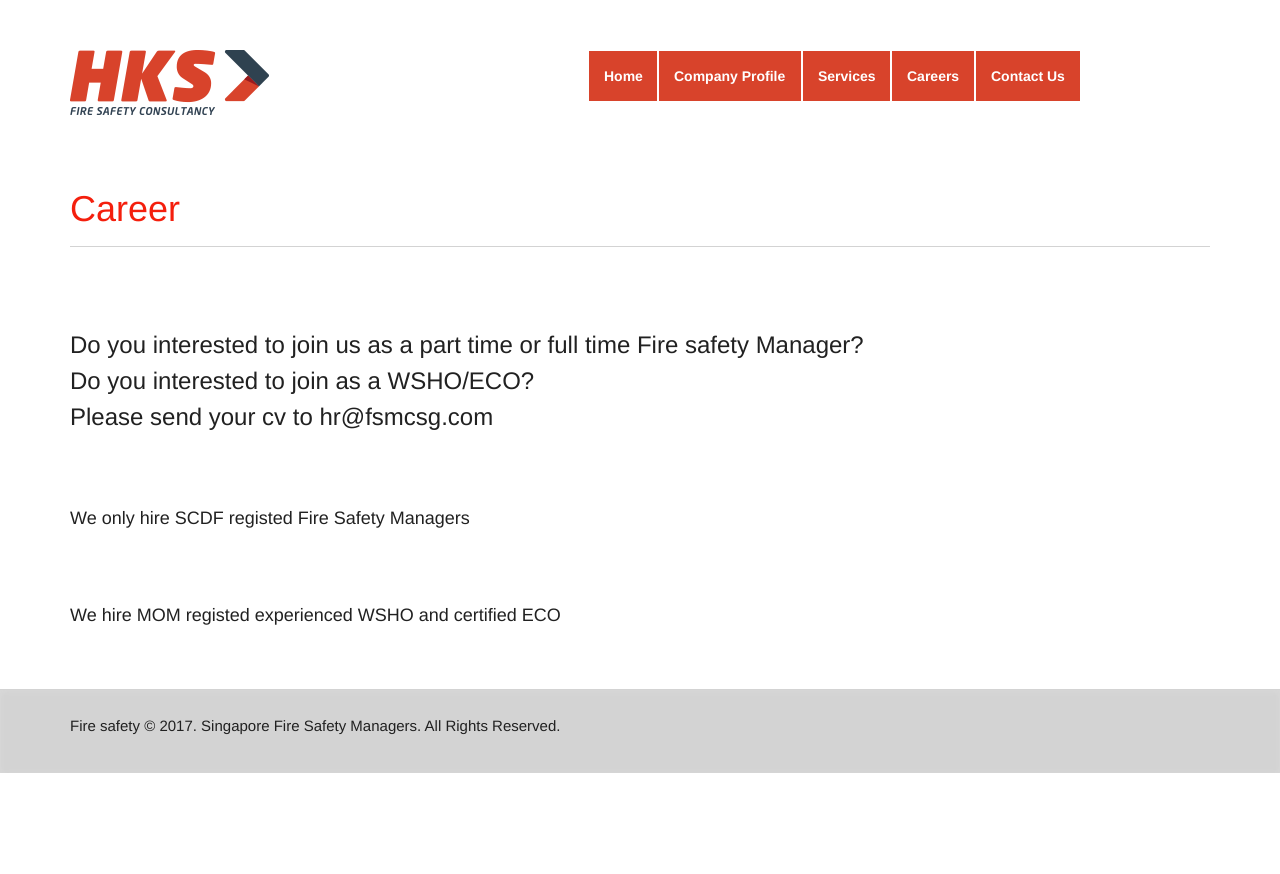
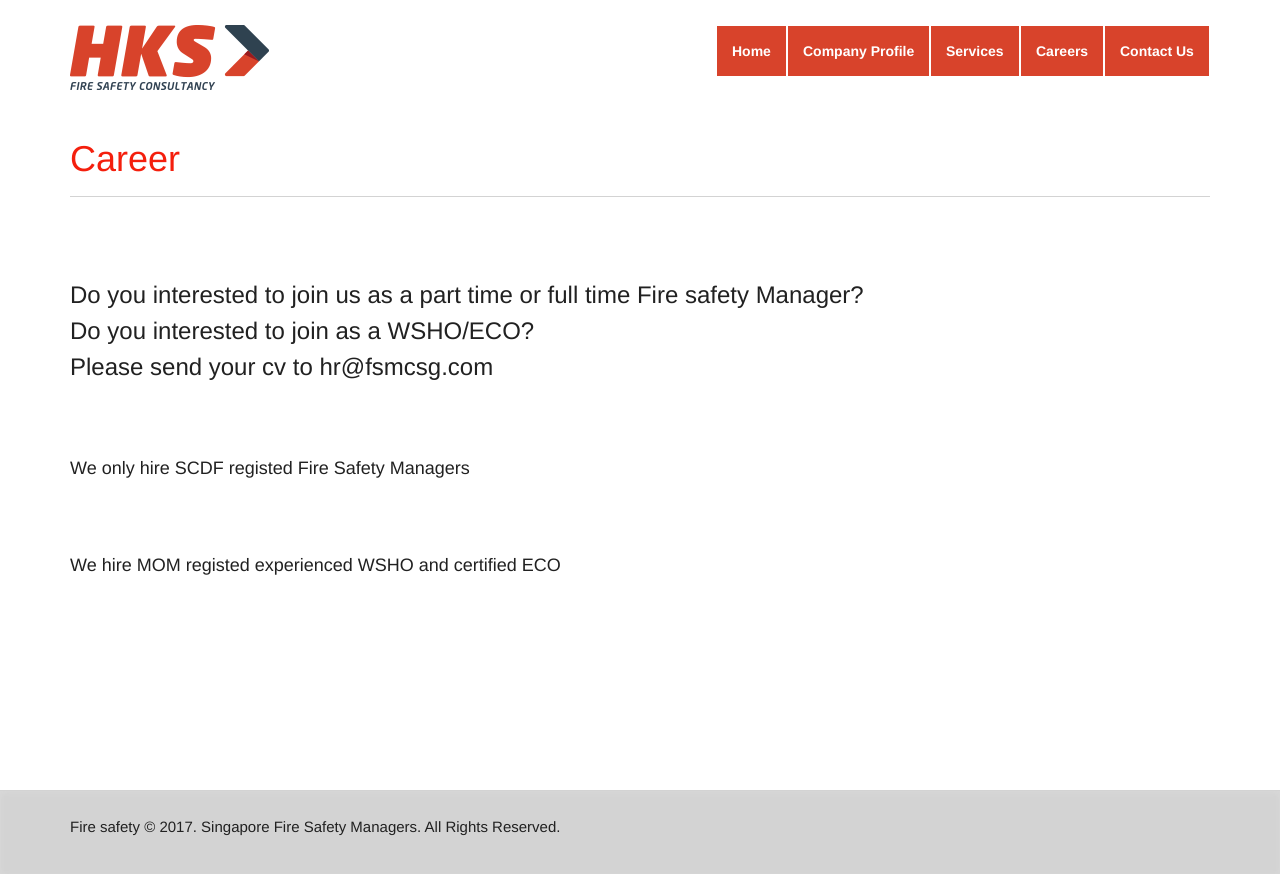
Before and after one commit to akmnazmul99/fireSafety, a plain HTML site: page career.html in a window 1280 px wide. Before the commit the page ends 800 px from the top, so only its background shows below. Drawn offline with Linux system fonts and the light colour scheme.

Commit message:
few changes with footer bottom fixed

```diff
--- a/career.html
+++ b/career.html
@@ -18,11 +18,12 @@
         <script src="js/custom.js"></script>
     </head>
     <body>
+        <div class="wrapper">
             <header id="header">
                 <div class="container">
-                <div class="row margin-top-bottom-50px">
+                    <div class="row margin-top-bottom-25px">
                         <div class="col-xs-12 col-sm-4 col-md-4 col-lg-5">
-                        <img class="img-responsive" src="images/logo.png" alt="Logo">
+                            <a href="index.html"><img class="img-responsive" src="images/logo.png" alt="Logo"></a>
                         </div>
                         <div class="col-xs-12 col-sm-8 col-md-8 col-lg-7">
                             <nav class="navbar navbar-default header-navbar-custom">
@@ -77,17 +78,18 @@
                     </div>
                 </div>
             </div>
-        <div class="footer-wrapper margin-top-60px">
-            <footer>
+            <div class="push"></div>
+        </div>
+        <footer class="footer">
+            <div class="footer-wrapper margin-top-50px">
                 <div class="container">
                     <div class="row margin-top-bottom-25px">
                         <div class="col-xs-12 col-sm-12 col-md-12 col-lg-12">
                             <p>Fire safety © 2017. Singapore Fire Safety Managers. All Rights Reserved.</p>
                         </div>
                     </div>
-
+                </div>
             </div>
         </footer>
-        </div>
     </body>
 </html>
--- a/css/custom.css
+++ b/css/custom.css
@@ -2,14 +2,22 @@
 Version: 1.0
 Author: A.K.M. Nazmul Islam*/
 
-body{
+html, body {
+    height: 100%;
     color: #212121;
     font-size: 15px;
     line-height: 150%;
     margin: 0;
     padding: 0;
 }
-
+.wrapper {
+    min-height: 100%;
+    margin-bottom: -60px;
+}
+.footer,
+.push {
+    height: 60px;
+}
 h1,h2,h3,h4,h5,h6{
     line-height: 150%;
     margin-top: 10px!important;
@@ -188,12 +196,14 @@ a:hover{
     width: 50px;
 }
 
+/*---------------------------------- Footer ----------------------------------------*/
 .footer-wrapper{
     background: #D3D3D3;
     border-top: 1px solid #d3d3d3;
     box-shadow: inset 0 1px 5px 1px #d8d8d8;
     -webkit-box-shadow: inset 0 1px 5px 1px #d8d8d8;
 }
+
 /*---------------------------------- Company Profile ----------------------------------------*/
 #top-section {
     margin: 0 0 20px;
@@ -240,6 +250,12 @@ a:hover{
         margin-top: 60px;
         margin-bottom: 60px;
     }
+    .header-navbar-custom {
+        margin-right: -32px;
+    }
+    .navbar-collapse-custom{
+        float: right!important;
+    }
 }
 @media (min-width : 992px) and (max-width : 1199px) {
     .home-layout-bg{
@@ -248,6 +264,12 @@ a:hover{
     .home-layout-margin-align{
         margin-top: 60px;
         margin-bottom: 60px;
+    }
+    .header-navbar-custom {
+        margin-right: -32px;
+    }
+    .navbar-collapse-custom{
+        float: right!important;
     }
 }
 @media (min-width : 1200px) {
@@ -258,4 +280,10 @@ a:hover{
         margin-top: 60px;
         margin-bottom: 60px;
     }
+    .header-navbar-custom {
+        margin-right: -32px;
+    }
+    .navbar-collapse-custom{
+        float: right!important;
+    }
 }
```
Also changed, not shown: company-profile.html (+7 -5 lines), contact-us.html (+7 -5 lines), index.html (+6 -3 lines), services.html (+8 -6 lines). Lines whose indentation alone changed are shown as unchanged.
